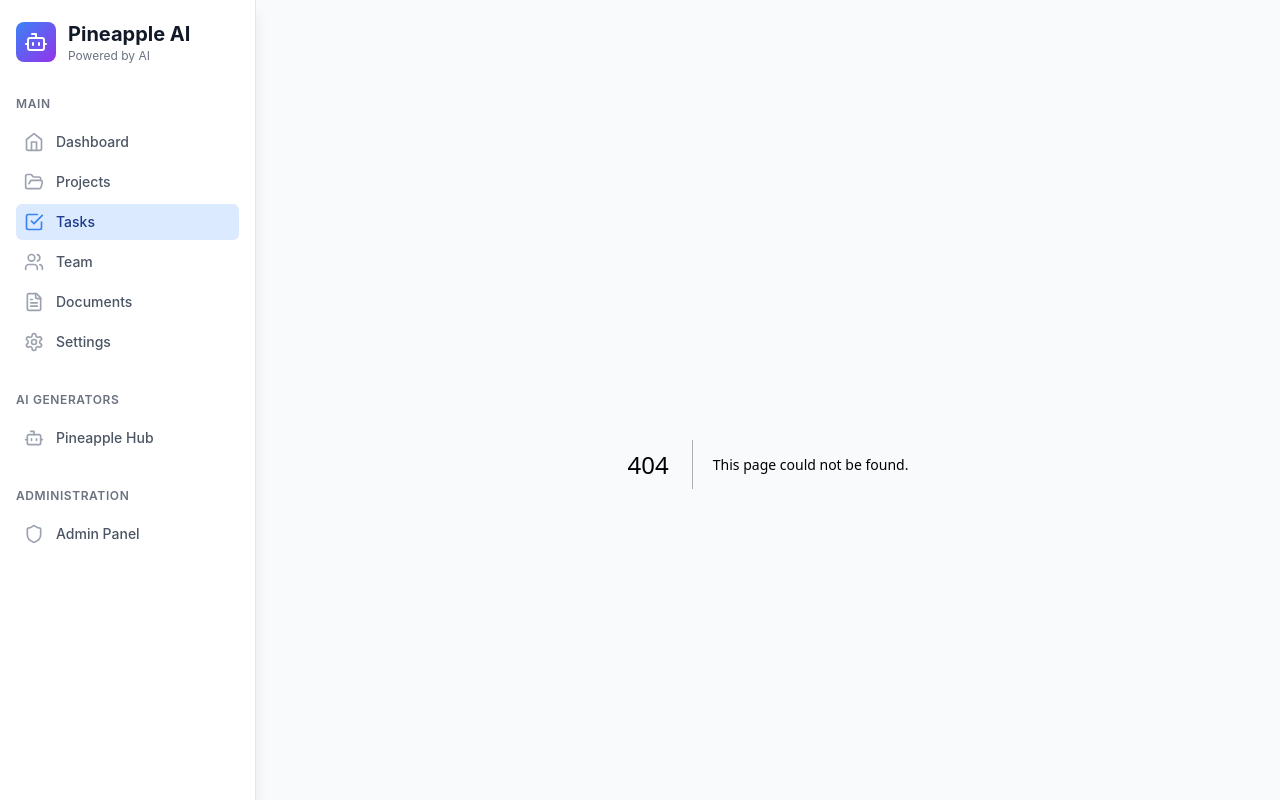
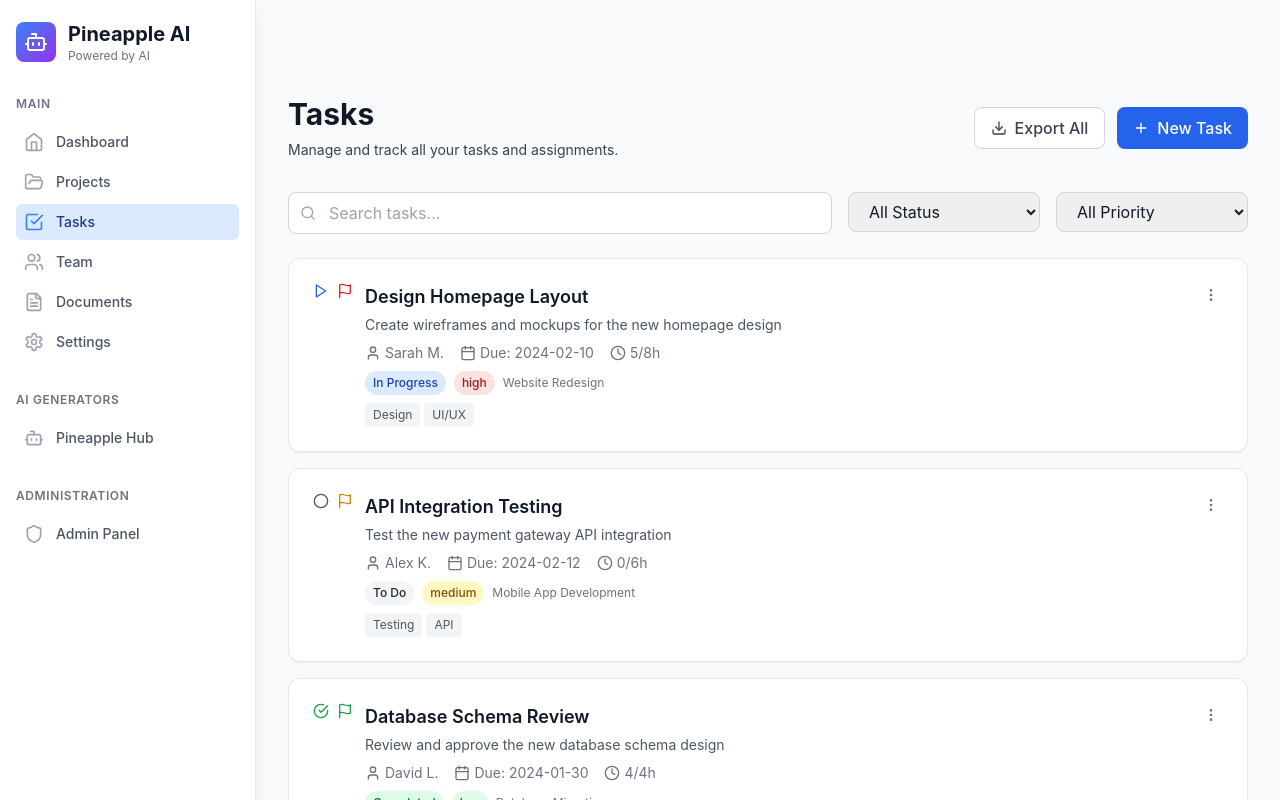
Before and after one commit to JustineDevs/pineapple-ai, a Next.js app: page /tasks in a window 1280 px wide. Before the commit this address had no page. Shown: the top 800 px of the page. Built offline with nearby package versions, Linux system fonts and the light colour scheme.

Commit message:
page: tasks

```diff
--- /dev/null
+++ b/pages/tasks.js
@@ -0,0 +1,5 @@
+import Tasks from '../src/pages/Tasks'
+
+export default function TasksPage() {
+  return <Tasks />
+}
```
